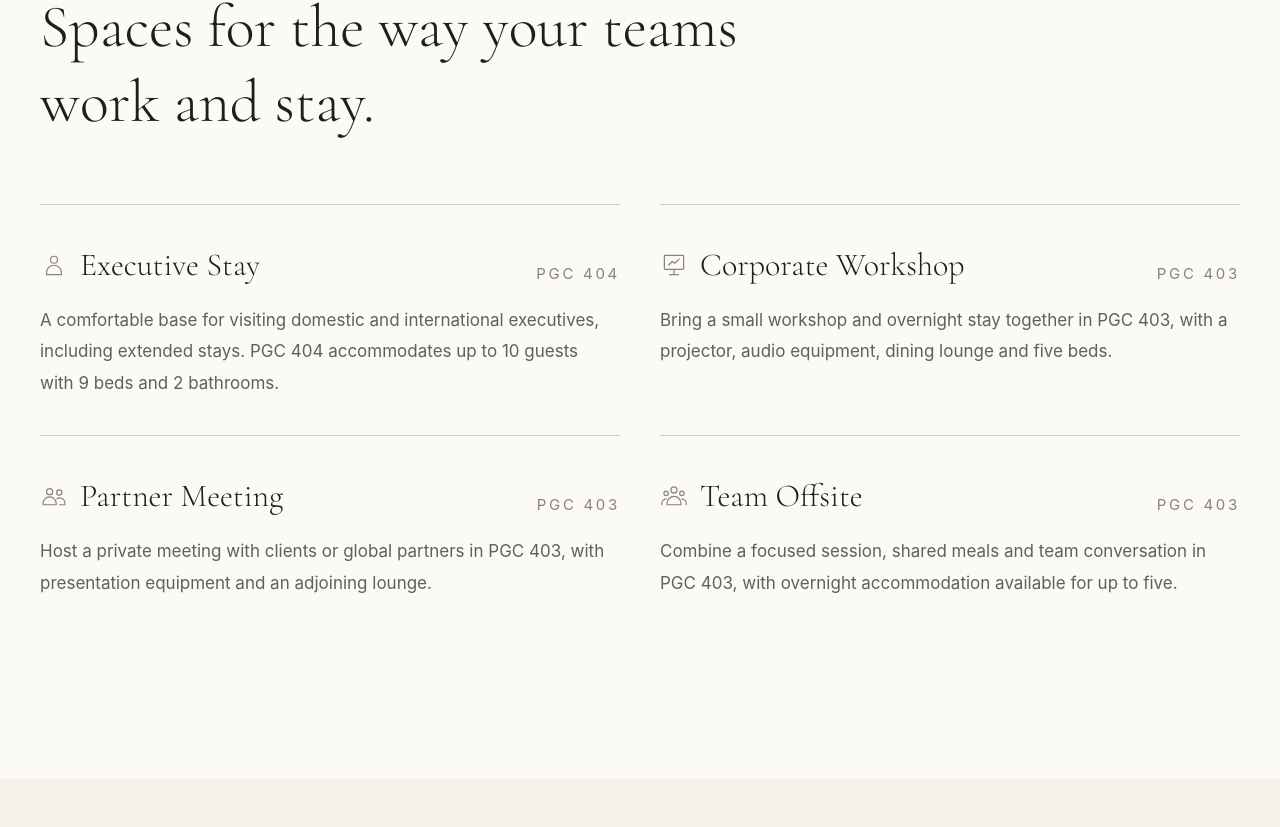
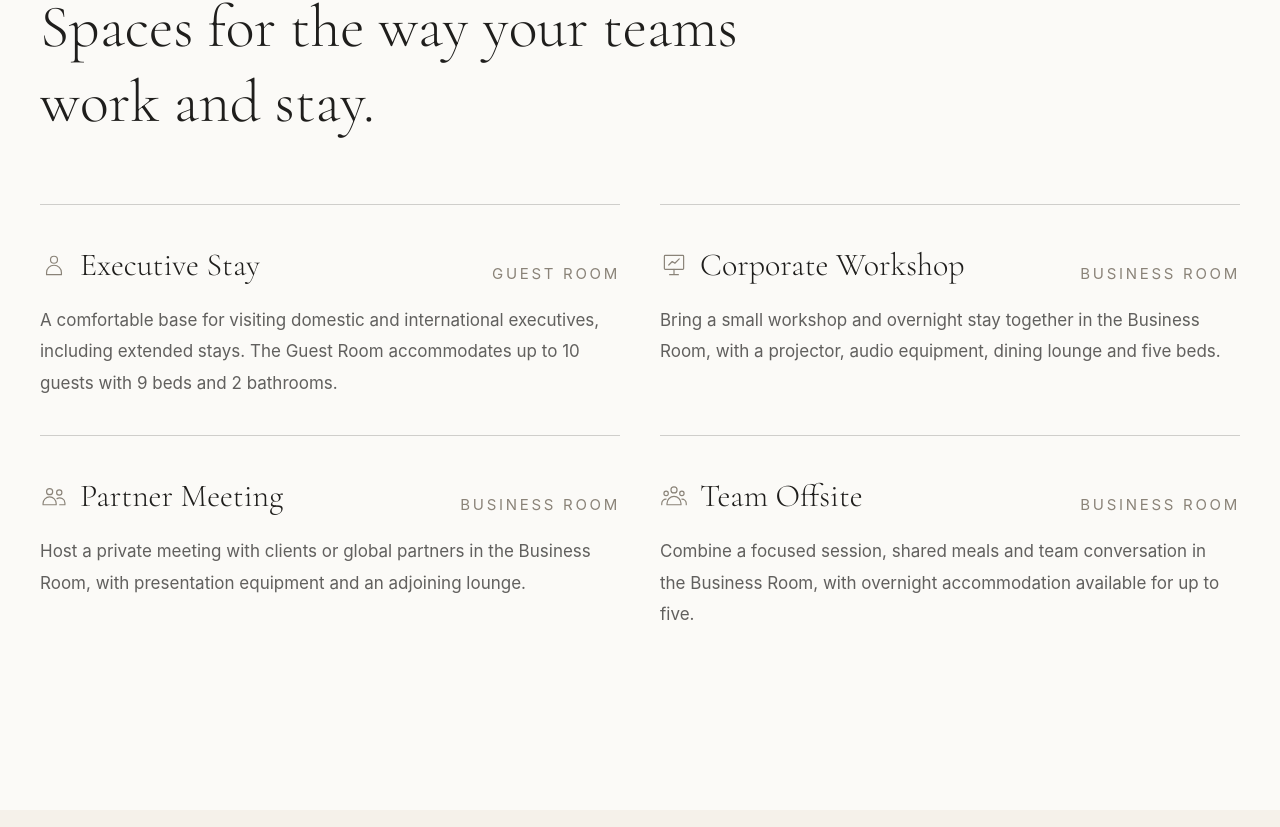
Before and after one commit to jihyun37/rk_pgc, a Next.js app: page / in a window 1280 px wide. Shown: the part 2936-3763 px from the top of the page. Built offline with nearby package versions, Linux system fonts and the light colour scheme; a web font is replaced by a local one.

Commit message:
Remove room numbers (403/404) from all visible labels, titles and copy
Co-Authored-By: Claude Sonnet 5.5 <noreply@anthropic.com>
Claude-Session: https://claude.ai/code/session_01SpfTUxmT6TJ8fk5exADU8D

```diff
--- a/src/app/business-room/page.tsx
+++ b/src/app/business-room/page.tsx
@@ -3,7 +3,7 @@ import RoomPage from "@/components/RoomPage";
 import { businessRoom, guestRoom } from "@/content/rooms";
 
 export const metadata: Metadata = {
-  title: "PGC 403 Business Room",
+  title: "Business Room",
   description: businessRoom.description[0],
 };
 
--- a/src/app/contact/page.tsx
+++ b/src/app/contact/page.tsx
@@ -20,7 +20,7 @@ export default function ContactPage() {
             <div className="relative h-full">
               <Image
                 src="/images/404-hero.jpg"
-                alt="Guest Room 404 living room"
+                alt="Guest Room living room"
                 fill
                 priority
                 sizes="50vw"
@@ -34,7 +34,7 @@ export default function ContactPage() {
         <div className="relative h-[48svh] min-h-[340px] bg-charcoal text-white lg:hidden">
           <Image
             src="/images/404-hero.jpg"
-            alt="Guest Room 404 living room"
+            alt="Guest Room living room"
             fill
             priority
             sizes="(min-width: 1024px) 0px, 100vw"
--- a/src/app/guest-room/page.tsx
+++ b/src/app/guest-room/page.tsx
@@ -3,7 +3,7 @@ import RoomPage from "@/components/RoomPage";
 import { businessRoom, guestRoom } from "@/content/rooms";
 
 export const metadata: Metadata = {
-  title: "PGC 404 Guest Room",
+  title: "Guest Room",
   description: guestRoom.description[0],
 };
 
--- a/src/app/layout.tsx
+++ b/src/app/layout.tsx
@@ -10,7 +10,7 @@ export const metadata: Metadata = {
     template: "%s | Pangyo Global Campus",
   },
   description:
-    "A premium business residence in Daejang-dong, Pangyo, where work, rest and meaningful connections come together. PGC 403 Business Room and PGC 404 Guest Room.",
+    "A premium business residence in Daejang-dong, Pangyo, where work, rest and meaningful connections come together. Business Room and Guest Room.",
 };
 
 export default function RootLayout({ children }: LayoutProps<"/">) {
--- a/src/app/page.tsx
+++ b/src/app/page.tsx
@@ -106,7 +106,7 @@ export default function Home() {
                     <UseCaseIcon title={useCase.title} />
                     <h3 className="font-serif text-[27px] font-light md:text-[32px]">{useCase.title}</h3>
                   </div>
-                  <span className="shrink-0 text-[11px] uppercase tracking-[0.18em] text-warm-gray">PGC {useCase.room}</span>
+                  <span className="shrink-0 text-[11px] uppercase tracking-[0.18em] text-warm-gray">{useCase.room}</span>
                 </div>
                 <p className="mt-4 max-w-xl text-[15px] leading-[1.85] text-charcoal/70">{useCase.body}</p>
               </SiteLink>
--- a/src/components/Hero.tsx
+++ b/src/components/Hero.tsx
@@ -6,7 +6,7 @@ export default function Hero() {
     <section className="relative h-svh min-h-[620px] overflow-hidden bg-charcoal text-white">
       <Image
         src="/images/403-hero.jpg"
-        alt="PGC 403 Business Room lounge at Pangyo Global Campus"
+        alt="Business Room lounge at Pangyo Global Campus"
         fill
         priority
         sizes="100vw"
--- a/src/components/RoomGallery.tsx
+++ b/src/components/RoomGallery.tsx
@@ -66,7 +66,7 @@ export default function RoomGallery({ room }: { room: Room }) {
                 />
               </span>
               <span className="mt-4 block text-[16px] font-medium md:text-[20px]">{currentImage.name}</span>
-              <span className="mt-1 block text-[12px] text-warm-gray">PGC {room.number}</span>
+              <span className="mt-1 block text-[12px] text-warm-gray">{room.name.replace(/^PGC \d+\s*/, "")}</span>
             </button>
           </figure>
         )}
@@ -99,7 +99,7 @@ export default function RoomGallery({ room }: { room: Room }) {
           />
           <div role="dialog" aria-modal="true" aria-label="Image viewer" className="relative z-10 flex h-full w-full max-w-[1440px] flex-col">
             <div className="flex items-center justify-between py-2">
-              <p className="text-[13px] tracking-[0.12em]">PGC {room.number} · {activeImage.name}</p>
+              <p className="text-[13px] tracking-[0.12em]">{room.name.replace(/^PGC \d+\s*/, "")} · {activeImage.name}</p>
               <button type="button" onClick={() => setActiveIndex(null)} aria-label="Close image viewer" className="grid size-11 place-items-center text-3xl leading-none">
                 ×
               </button>
--- a/src/content/contact.ts
+++ b/src/content/contact.ts
@@ -3,8 +3,8 @@
 
 export const inquiryTypes = [
   "Business Stay",
-  "Business Room (403)",
-  "Guest Room (404)",
+  "Business Room",
+  "Guest Room",
   "Parking Registration",
   "Other",
 ];
--- a/src/content/highlights.ts
+++ b/src/content/highlights.ts
@@ -13,8 +13,8 @@ export const homeHighlights = [
   },
   {
     image: "/images/403-hero.jpg",
-    alt: "PGC 403 Business Room lounge",
-    label: "Room 403",
+    alt: "Business Room lounge",
+    label: "Business Room",
     title: "Business Room",
     headline: "Designed for meetings, work and networking.",
     description: "A refined setting for business meetings, private gatherings, and meaningful connections, bringing work and relaxation together.",
@@ -24,8 +24,8 @@ export const homeHighlights = [
   },
   {
     image: "/images/404-hero.jpg",
-    alt: "PGC 404 Guest Room lounge",
-    label: "Room 404",
+    alt: "Guest Room lounge",
+    label: "Guest Room",
     title: "Guest Room",
     headline: "Designed for comfort, rest and privacy.",
     description: "A welcoming residence for visiting executives, employees, and guests, with room to relax and recharge between plans.",
--- a/src/content/rooms.ts
+++ b/src/content/rooms.ts
@@ -21,14 +21,14 @@ export type Room = {
 export const businessRoom: Room = {
   slug: "business-room",
   number: "403",
-  name: "PGC 403 Business Room",
+  name: "Business Room",
   tagline: "Meet, gather, and stay—with five beds for overnight visits.",
   purpose: ["Corporate Workshop", "Partner Meeting", "Team Offsite", "Overnight Stay"],
   description: [
-    "PGC 403 is an event and business space for workshops, private partner meetings, and team offsites. Five beds are available for overnight stays, so it can support both meetings and lodging.",
+    "The Business Room is an event and business space for workshops, private partner meetings, and team offsites. Five beds are available for overnight stays, so it can support both meetings and lodging.",
     "The dining lounge, projector, and audio equipment make it easy to bring focused work, shared meals, and a comfortable stay together.",
   ],
-  experience: "A five-bed accommodation as well as a business room, PGC 403 brings meetings, meals, and overnight stays together in one private space.",
+  experience: "With five beds as well as meeting space, the Business Room brings meetings, meals, and overnight stays together in one private space.",
   keywords: [
     { title: "Corporate Workshop", body: "A projector, audio equipment, dining lounge, and five beds support small workshops with an overnight stay." },
     { title: "Partner Meeting", body: "A private setting for client and global partner meetings, with presentation equipment close at hand." },
@@ -55,24 +55,24 @@ export const businessRoom: Room = {
     "Hair Dryer",
   ],
   signature: ["Projector", "Audio Equipment", "Wine Cooler"],
-  hero: { src: "/images/403-hero.jpg", alt: "Room 403 living lounge with chandelier and open kitchen", position: "50% 55%" },
-  living: { src: "/images/403-living.jpg", alt: "Room 403 lounge sofa facing the terrace windows" },
+  hero: { src: "/images/403-hero.jpg", alt: "Business Room living lounge with chandelier and open kitchen", position: "50% 55%" },
+  living: { src: "/images/403-living.jpg", alt: "Business Room lounge sofa facing the terrace windows" },
   spaces: [
-    { name: "Dining Lounge", src: "/images/403-dining-lounge.jpg", alt: "Room 403 kitchen island dining lounge" },
-    { name: "Pamplona", src: "/images/403-pamplona.jpg", alt: "Pamplona bedroom in Room 403" },
-    { name: "Attic", src: "/images/403-attic-study.jpg", alt: "Room 403 attic with low desks" },
-    { name: "Attic", src: "/images/403-attic-rest.jpg", alt: "Room 403 attic rest area with two beds" },
+    { name: "Dining Lounge", src: "/images/403-dining-lounge.jpg", alt: "Business Room kitchen island dining lounge" },
+    { name: "Pamplona", src: "/images/403-pamplona.jpg", alt: "Pamplona bedroom in the Business Room" },
+    { name: "Attic", src: "/images/403-attic-study.jpg", alt: "Business Room attic with low desks" },
+    { name: "Attic", src: "/images/403-attic-rest.jpg", alt: "Business Room attic rest area with two beds" },
   ],
 };
 
 export const guestRoom: Room = {
   slug: "guest-room",
   number: "404",
-  name: "PGC 404 Guest Room",
+  name: "Guest Room",
   tagline: "Comfort for your stay. Privacy for your rest.",
   purpose: ["Executive Stay", "Business Stay", "Extended Visit", "Rest"],
   description: [
-    "PGC 404 is designed for visiting executives, employees, and guests, with nine beds, two bathrooms, and capacity for up to ten guests.",
+    "The Guest Room is designed for visiting executives, employees, and guests, with nine beds, two bathrooms, and capacity for up to ten guests.",
     "Created for both short- and long-term visits, the space offers a comfortable place to rest and recharge between schedules.",
   ],
   experience: "A calm guest residence for executive and team stays, with sleeping capacity for up to ten guests and amenities designed for a comfortable visit.",
@@ -102,13 +102,13 @@ export const guestRoom: Room = {
     "Hair Dryer",
   ],
   signature: ["Massage Chair", "Dryer", "Microwave"],
-  hero: { src: "/images/404-hero.jpg", alt: "Room 404 living room with leather sofas and wood slat wall", position: "50% 60%" },
-  living: { src: "/images/404-living.jpg", alt: "Room 404 living room with two sofa sets" },
+  hero: { src: "/images/404-hero.jpg", alt: "Guest Room living room with leather sofas and wood slat wall", position: "50% 60%" },
+  living: { src: "/images/404-living.jpg", alt: "Guest Room living room with two sofa sets" },
   spaces: [
-    { name: "Dining Lounge", src: "/images/404-dining-lounge.jpg", alt: "Room 404 dining table and kitchen island" },
-    { name: "Santiago", src: "/images/404-santiago.jpg", alt: "Santiago bedroom in Room 404", position: "50% 60%" },
-    { name: "Burgos / León", src: "/images/404-burgos-leon.jpg", alt: "Burgos / León bedroom in Room 404" },
-    { name: "Attic", src: "/images/404-attic.jpg", alt: "Room 404 attic with desks and beds" },
+    { name: "Dining Lounge", src: "/images/404-dining-lounge.jpg", alt: "Guest Room dining table and kitchen island" },
+    { name: "Santiago", src: "/images/404-santiago.jpg", alt: "Santiago bedroom in the Guest Room", position: "50% 60%" },
+    { name: "Burgos / León", src: "/images/404-burgos-leon.jpg", alt: "Burgos / León bedroom in the Guest Room" },
+    { name: "Attic", src: "/images/404-attic.jpg", alt: "Guest Room attic with desks and beds" },
   ],
 };
 
--- a/src/content/site.ts
+++ b/src/content/site.ts
@@ -117,26 +117,26 @@ export const parking = {
 export const roomUseCases = [
   {
     title: "Executive Stay",
-    body: "A comfortable base for visiting domestic and international executives, including extended stays. PGC 404 accommodates up to 10 guests with 9 beds and 2 bathrooms.",
-    room: "404",
+    body: "A comfortable base for visiting domestic and international executives, including extended stays. The Guest Room accommodates up to 10 guests with 9 beds and 2 bathrooms.",
+    room: "Guest Room",
     href: "/guest-room",
   },
   {
     title: "Corporate Workshop",
-    body: "Bring a small workshop and overnight stay together in PGC 403, with a projector, audio equipment, dining lounge and five beds.",
-    room: "403",
+    body: "Bring a small workshop and overnight stay together in the Business Room, with a projector, audio equipment, dining lounge and five beds.",
+    room: "Business Room",
     href: "/business-room",
   },
   {
     title: "Partner Meeting",
-    body: "Host a private meeting with clients or global partners in PGC 403, with presentation equipment and an adjoining lounge.",
-    room: "403",
+    body: "Host a private meeting with clients or global partners in the Business Room, with presentation equipment and an adjoining lounge.",
+    room: "Business Room",
     href: "/business-room",
   },
   {
     title: "Team Offsite",
-    body: "Combine a focused session, shared meals and team conversation in PGC 403, with overnight accommodation available for up to five.",
-    room: "403",
+    body: "Combine a focused session, shared meals and team conversation in the Business Room, with overnight accommodation available for up to five.",
+    room: "Business Room",
     href: "/business-room",
   },
 ];
```
Also changed, not shown: src/components/RoomPage.tsx (+5 -7 lines).
